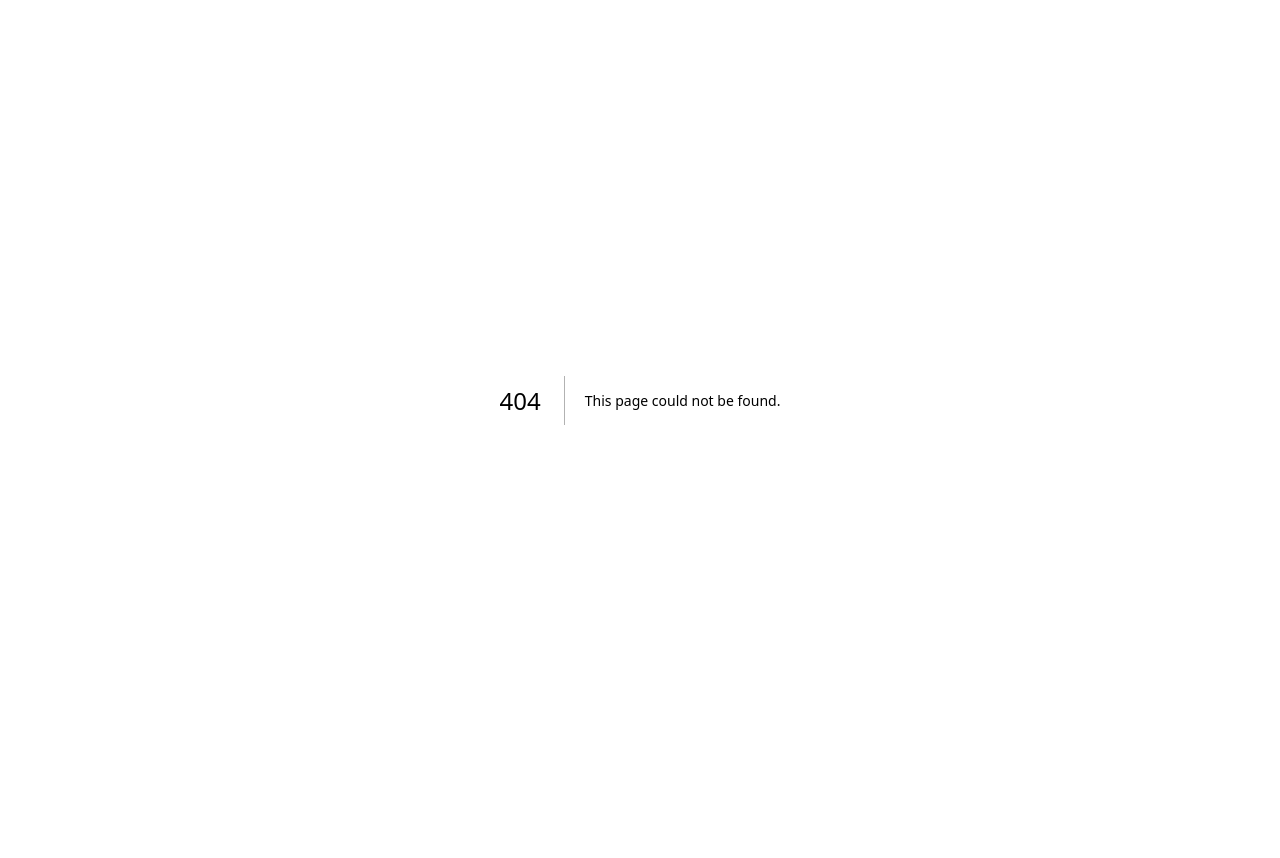
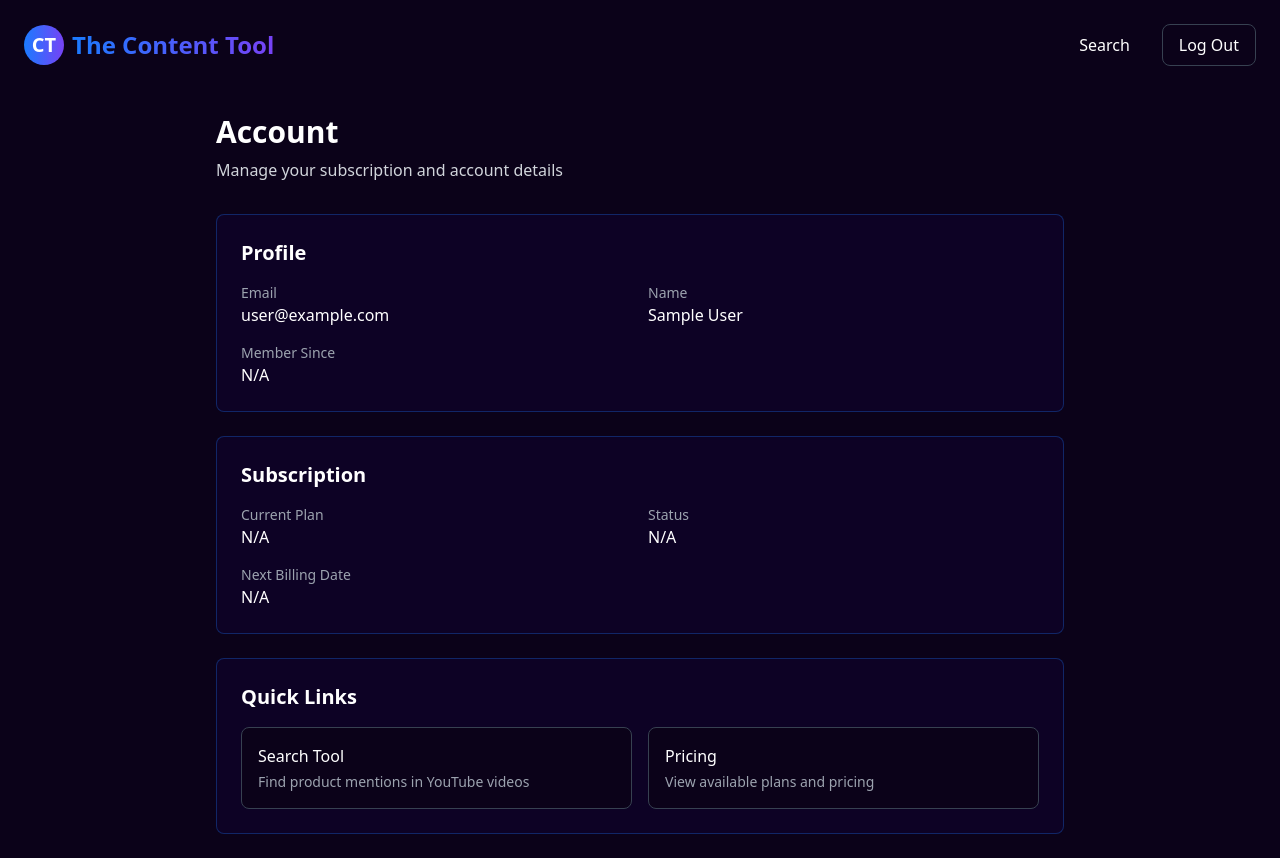
Before and after one commit to Crevista/Tiktok-affiliate-search, a Next.js app: page /account in a window 1280 px wide. Before the commit this address had no page. Before the commit the page ends 800 px from the top, so only its background shows below. Built offline with nearby package versions, Linux system fonts and the light colour scheme; no server answers; the database is empty; sample sign-in values are in the browser's storage.

Commit message:
Create page.js

```diff
--- /dev/null
+++ b/app/account/page.js
@@ -0,0 +1,183 @@
+"use client";
+
+import { useState, useEffect } from 'react';
+import { useSession, signOut } from 'next-auth/react';
+import { useRouter } from 'next/navigation';
+import Link from 'next/link';
+
+export default function AccountPage() {
+  const { data: session, status } = useSession();
+  const router = useRouter();
+  const [subscription, setSubscription] = useState(null);
+  const [searchCount, setSearchCount] = useState(null);
+  const [isLoading, setIsLoading] = useState(true);
+
+  useEffect(() => {
+    if (status === 'unauthenticated') {
+      router.push('/login');
+      return;
+    }
+
+    if (status === 'authenticated') {
+      const fetchData = async () => {
+        try {
+          // Get subscription
+          const subscriptionRes = await fetch('/api/user/subscription');
+          const subscriptionData = await subscriptionRes.json();
+          setSubscription(subscriptionData.subscription);
+
+          // Get search count
+          const searchCountRes = await fetch('/api/user/search-count');
+          const searchCountData = await searchCountRes.json();
+          setSearchCount(searchCountData);
+
+          setIsLoading(false);
+        } catch (error) {
+          console.error('Error fetching user data:', error);
+          setIsLoading(false);
+        }
+      };
+
+      fetchData();
+    }
+  }, [status, router]);
+
+  // Format date function
+  const formatDate = (dateString) => {
+    if (!dateString) return 'N/A';
+    return new Date(dateString).toLocaleDateString('en-GB', {
+      day: 'numeric',
+      month: 'long',
+      year: 'numeric'
+    });
+  };
+
+  if (status === 'loading' || isLoading) {
+    return (
+      <div className="min-h-screen bg-[#0B0219] text-white flex items-center justify-center">
+        <div className="animate-spin rounded-full h-12 w-12 border-t-2 border-b-2 border-[#1B7BFF]"></div>
+      </div>
+    );
+  }
+
+  return (
+    <div className="min-h-screen bg-[#0B0219] text-white">
+      {/* Navigation Bar */}
+      <nav className="flex justify-between items-center p-6">
+        <Link href="/" className="flex items-center">
+          <div className="w-10 h-10 mr-2 rounded-full bg-gradient-to-r from-[#1B7BFF] to-[#7742F6] flex items-center justify-center">
+            <span className="text-xl font-bold text-white">CT</span>
+          </div>
+          <span className="text-2xl font-bold bg-gradient-to-r from-[#1B7BFF] to-[#7742F6] text-transparent bg-clip-text">
+            The Content Tool
+          </span>
+        </Link>
+        <div className="flex items-center gap-4">
+          <Link href="/search">
+            <button className="px-4 py-2 text-white hover:text-gray-200">
+              Search
+            </button>
+          </Link>
+          <button
+            onClick={() => signOut({ callbackUrl: '/' })}
+            className="px-4 py-2 border border-gray-700 rounded-lg hover:bg-[#1B7BFF]/10 text-white"
+          >
+            Log Out
+          </button>
+        </div>
+      </nav>
+
+      <div className="max-w-4xl mx-auto p-6">
+        <div className="mb-8">
+          <h1 className="text-3xl font-bold mb-2">Account</h1>
+          <p className="text-gray-300">Manage your subscription and account details</p>
+        </div>
+
+        {/* User Profile */}
+        <div className="bg-[#0D0225] rounded-lg p-6 mb-6 border border-[#1B7BFF]/30">
+          <h2 className="text-xl font-bold mb-4">Profile</h2>
+
+          <div className="grid grid-cols-1 md:grid-cols-2 gap-4">
+            <div>
+              <p className="text-gray-400 text-sm">Email</p>
+              <p className="text-white">{session?.user?.email || 'N/A'}</p>
+            </div>
+
+            <div>
+              <p className="text-gray-400 text-sm">Name</p>
+              <p className="text-white">{session?.user?.name || 'Not provided'}</p>
+            </div>
+
+            <div>
+              <p className="text-gray-400 text-sm">Member Since</p>
+              <p className="text-white">{subscription?.createdAt ? formatDate(subscription.createdAt) : 'N/A'}</p>
+            </div>
+          </div>
+        </div>
+
+        {/* Subscription Information */}
+        <div className="bg-[#0D0225] rounded-lg p-6 mb-6 border border-[#1B7BFF]/30">
+          <div className="flex justify-between items-center mb-4">
+            <h2 className="text-xl font-bold">Subscription</h2>
+            {subscription?.plan === 'free' && (
+              <Link href="/pricing">
+                <button className="px-4 py-2 bg-gradient-to-r from-[#1B7BFF] to-[#7742F6] rounded-lg text-sm">
+                  Upgrade
+                </button>
+              </Link>
+            )}
+          </div>
+
+          <div className="grid grid-cols-1 md:grid-cols-2 gap-4">
+            <div>
+              <p className="text-gray-400 text-sm">Current Plan</p>
+              <p className="text-white capitalize">{subscription?.plan || 'N/A'}</p>
+            </div>
+
+            <div>
+              <p className="text-gray-400 text-sm">Status</p>
+              <p className="text-white capitalize">{subscription?.status || 'N/A'}</p>
+            </div>
+
+            {subscription?.plan === 'free' ? (
+              <div>
+                <p className="text-gray-400 text-sm">Searches Remaining</p>
+                <p className="text-white">{searchCount?.remaining || 0} of 5</p>
+              </div>
+            ) : (
+              <div>
+                <p className="text-gray-400 text-sm">Next Billing Date</p>
+                <p className="text-white">
+                  {subscription?.stripeCurrentPeriodEnd ?
+                    formatDate(subscription.stripeCurrentPeriodEnd) :
+                    'N/A'}
+                </p>
+              </div>
+            )}
+          </div>
+        </div>
+
+        {/* Quick Links */}
+        <div className="bg-[#0D0225] rounded-lg p-6 border border-[#1B7BFF]/30">
+          <h2 className="text-xl font-bold mb-4">Quick Links</h2>
+
+          <div className="grid grid-cols-1 md:grid-cols-2 gap-4">
+            <Link href="/search">
+              <div className="p-4 bg-[#0B0219] rounded-lg border border-gray-700 hover:border-[#1B7BFF] cursor-pointer transition">
+                <h3 className="font-medium mb-1">Search Tool</h3>
+                <p className="text-gray-400 text-sm">Find product mentions in YouTube videos</p>
+              </div>
+            </Link>
+
+            <Link href="/pricing">
+              <div className="p-4 bg-[#0B0219] rounded-lg border border-gray-700 hover:border-[#1B7BFF] cursor-pointer transition">
+                <h3 className="font-medium mb-1">Pricing</h3>
+                <p className="text-gray-400 text-sm">View available plans and pricing</p>
+              </div>
+            </Link>
+          </div>
+        </div>
+      </div>
+    </div>
+  );
+}
```
